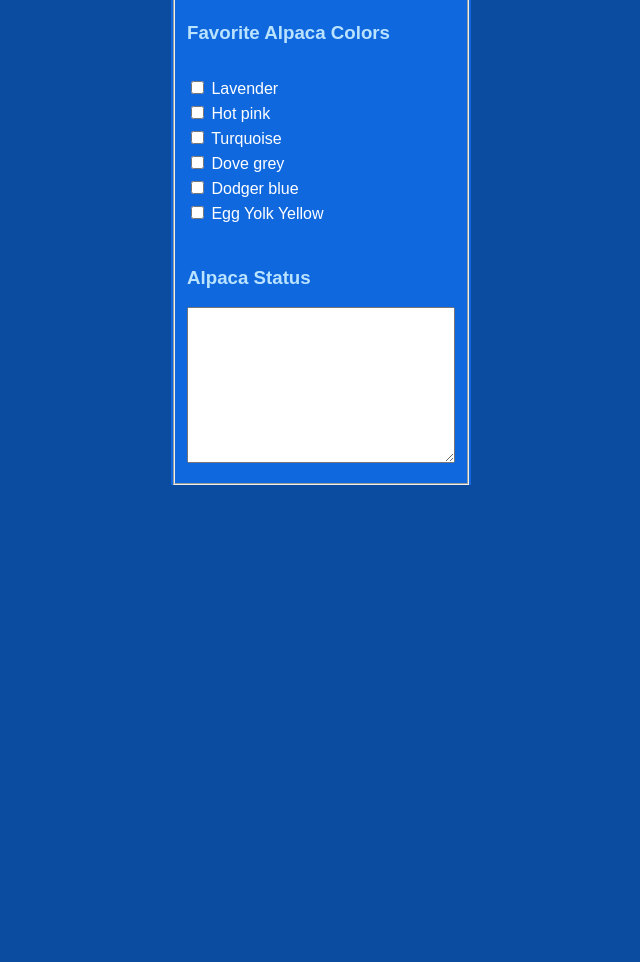
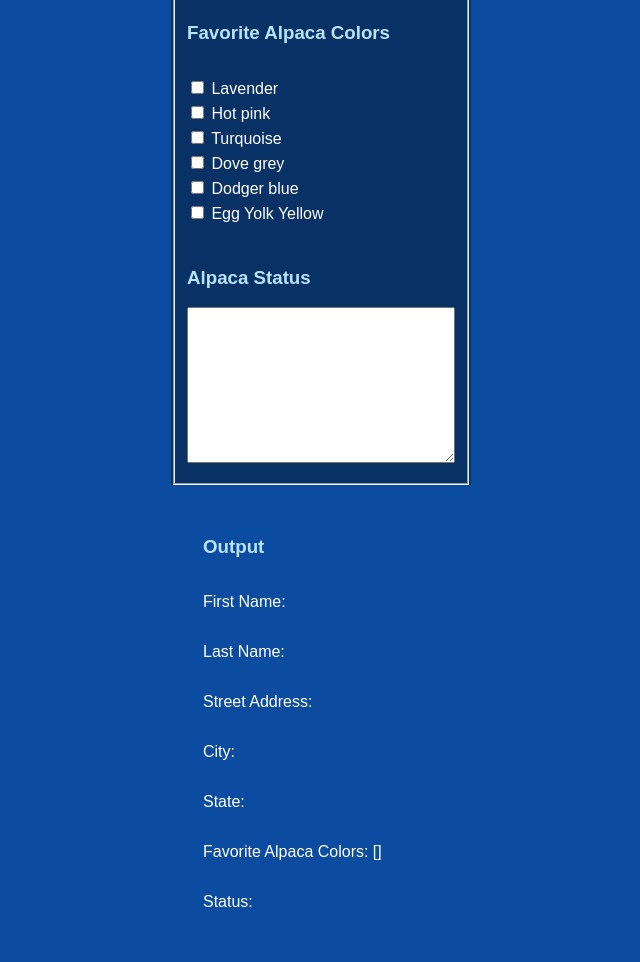
Before and after one commit to egglady/programming-for-the-web-spring21, a plain HTML site: page week8/8.1/index.html in a window 1280 px wide. Shown: the part 328-1290 px from the top of the page, without its empty margins (319-959 px from the left). Before the commit the page ends 823 px from the top, so only its background shows below. Drawn offline with nearby package versions, Linux system fonts and the light colour scheme.

Commit message:
add output section w v-model

```diff
--- a/week8/8.1/index.html
+++ b/week8/8.1/index.html
@@ -60,6 +60,16 @@
                 <textarea name="" id="" cols="30" rows="10" v-model="status"></textarea>
             </div>
             </fieldset>
+            <div class="output">
+                <h3>Output</h3>
+                <p>First Name: {{firstName}}</p>
+                <p>Last Name: {{lastName}}</p>
+                <p>Street Address: {{street}}</p>
+                <p>City: {{city}}</p>
+                <p>State: {{state}}</p>
+                <p>Favorite Alpaca Colors: {{selectedColors}}</p>
+                <p>Status: {{status}}</p>
+            </div>
         </form>
     </div>
 
--- a/week8/8.1/style.css
+++ b/week8/8.1/style.css
@@ -14,7 +14,7 @@ form {
     width: 100%;
     max-width: 300px;
     margin: 0 auto;
-    background-color:  rgb(16, 104, 222);
+    background-color:  rgb(8, 49, 102);
 }
 div {
     margin: 10px 0;
@@ -22,6 +22,11 @@ div {
 }
 div.alpaca-status, div.alpaca-color, div.output {
     flex-direction: column;
+}
+div.output {
+    background-color: rgb(11, 76, 161);
+    padding: 2rem;
+    margin: 0;
 }
 div label {
     margin-right: 10px;
```
